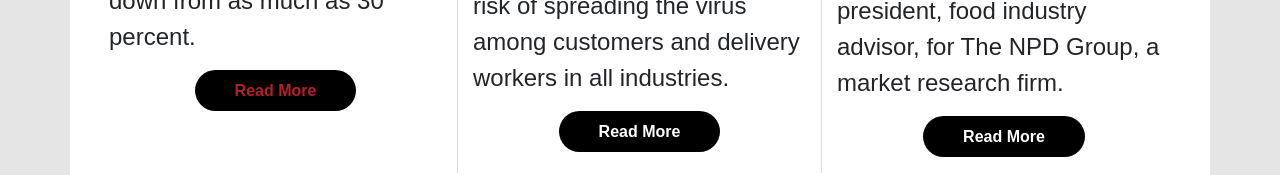
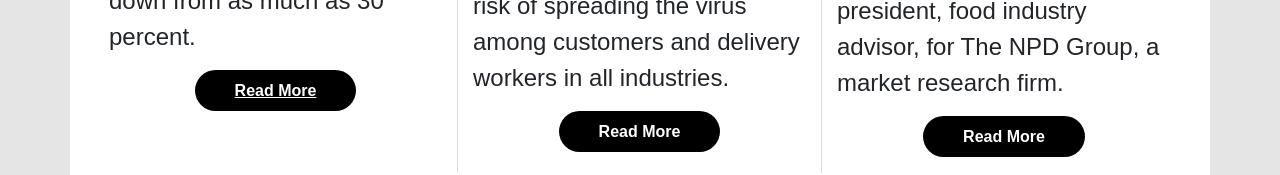
Before and after one commit to hanywang2/CVC-newsletter, a React (Create React App) app: page / in a window 1280 px wide. In both pictures the pointer is over the link 275 px from the left and 2167 px from the top of the page. Shown: the part 2077-2252 px from the top of the page. Built offline with nearby package versions, Linux system fonts and the light colour scheme; a web font is replaced by a local one.

Commit message:
Fix footer button

```diff
--- a/src/index.css
+++ b/src/index.css
@@ -12,6 +12,6 @@ code {
 }
 
 a:hover {
-  color: #B12126;
-  text-decoration: none;
+  color: white;
+  text-decoration: underline;
 }
```
